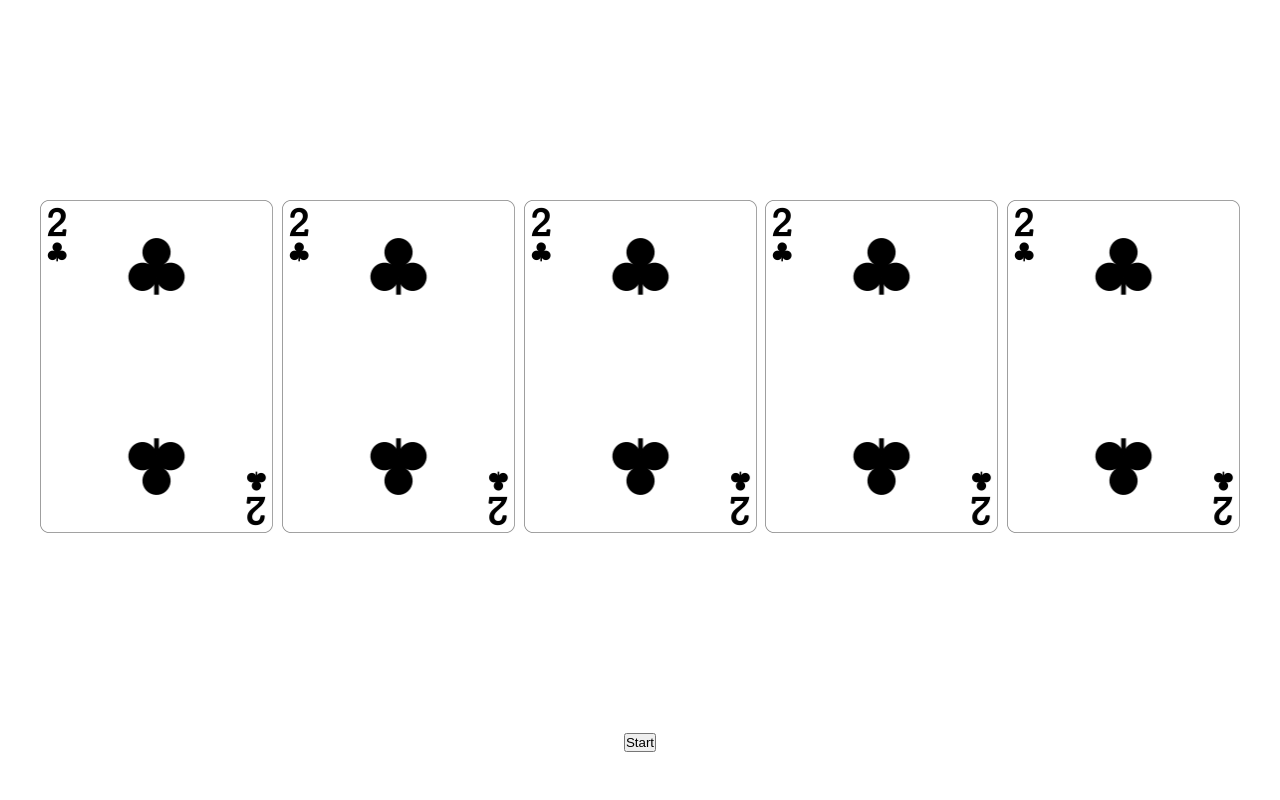
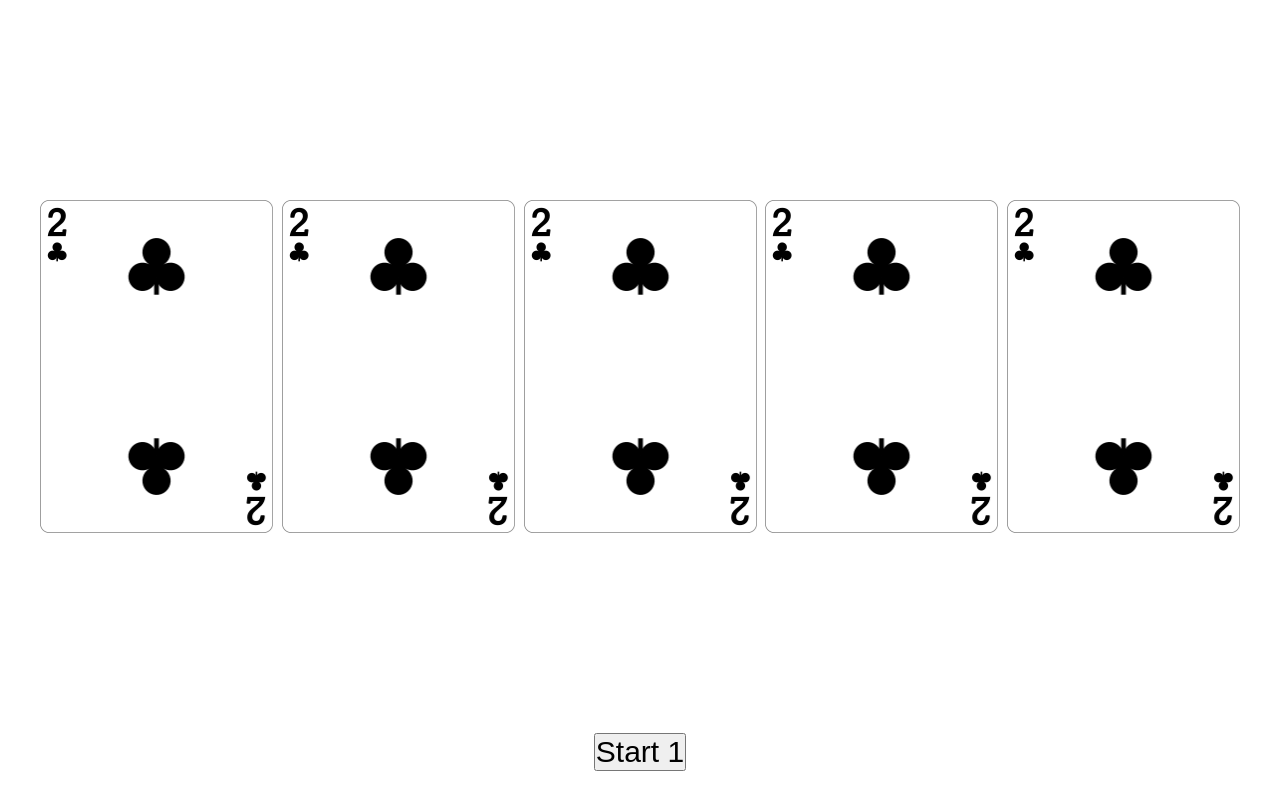
Before and after one commit to Urke011/Poker, a plain HTML site: page index.html in a window 1280 px wide. Both pictures are taken after a click on the button "Start". Drawn offline with Linux system fonts and the light colour scheme.

Commit message:
shuffleCards function

```diff
--- a/js/Game.js
+++ b/js/Game.js
@@ -3,18 +3,49 @@ class Game {
  constructor(){
      this.btn =document.querySelector('button');
      this.cards = document.querySelectorAll(".img_holder");
+     this.cardIndex = 0;
+     this.rendomFiveCards = [];
+     this.round = 0;
+     this.finalCards = [];
  }
  init(){
     this.btn.addEventListener('click', ()=> this.flip());
  }
  flip(){
-     this.cards.forEach(card=> {
-         let front = card.querySelector('.front');
-         let back = card.children[1];
-         front.style.transform = "perspective(900px) rotateY(0)";
-         back.style.transform = "perspective(900px) rotateY(180deg)";
-     })
+     (this.round === 1) ? this.round = 2 : this.round = 1;
+     this.btn.innerHTML = "Start " + this.round;
+     this.cardIndex = 0;
+     this.turnOnBack();
  }
+    turnOnBack(){
+        this.cards.forEach(card=> {
+            let front = card.querySelector('.front');
+            let back = card.children[1];
+            front.style.transform = "perspective(900px) rotateY(180deg)";
+            back.style.transform = "perspective(900px) rotateY(0)";
+
+        })
+        setTimeout(()=>{
+            this.shuffleCards();
+            this.reveal();
+        },100);
+    }
+    reveal(){
+     let cardFront = this.cards[this.cardIndex].querySelector('.front');
+     let cardBack = this.cards[this.cardIndex].querySelector('.back');
+     this.finalCards[this.cardIndex] = this.rendomFiveCards[this.cardIndex];
+     setTimeout(()=>{
+         cardBack.style.transform = "perspective(900px) rotateY(180deg)";
+         cardFront.style.transform = "perspective(900px) rotateY(0)";
+         this.cardIndex ++;
+         if(this.cardIndex < this.cards.length){
+             this.reveal();
+         }
+     },100)
+    }
+    shuffleCards(){
+     this.rendomFiveCards = deck.fiveRandomCards();
+    }
 }
 let game = new Game();
 game.init();
--- a/style.css
+++ b/style.css
@@ -37,3 +37,6 @@
     display: flex;
     justify-content: center;
 }
+button {
+    font-size: 30px;
+}
```
